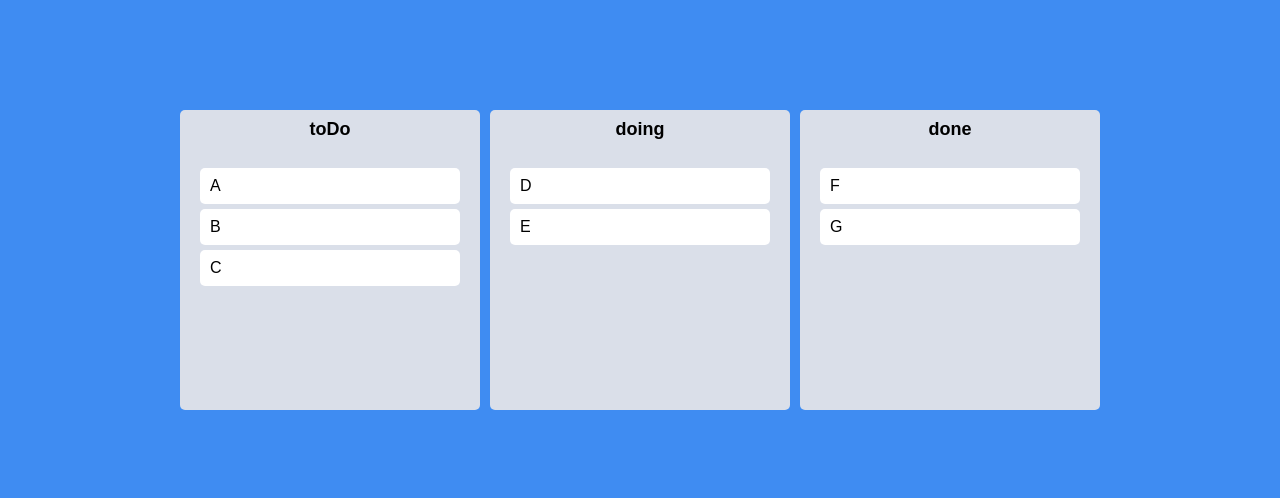
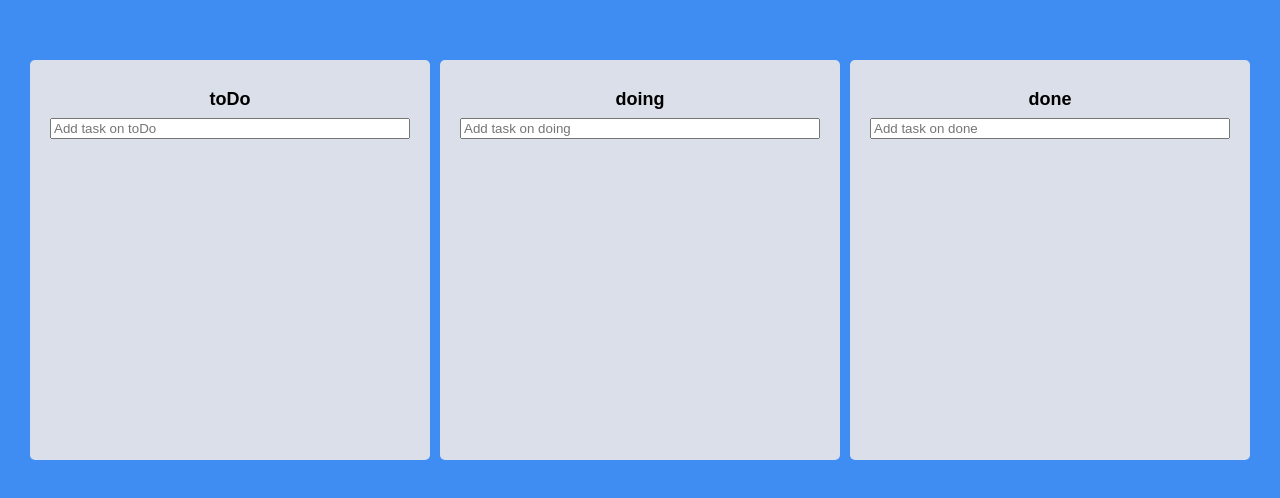
Before and after one commit to KimJunhyeong1/trello-clone, a React (Create React App) app: page / in a window 1280 px wide. Shown: the part 140-638 px from the top of the page. Built offline with nearby package versions, Linux system fonts and the light colour scheme.

Commit message:
feat: add task form

```diff
--- a/src/components/board/board.component.tsx
+++ b/src/components/board/board.component.tsx
@@ -1,5 +1,6 @@
 import { Droppable } from "react-beautiful-dnd";
-import { useRecoilValue } from "recoil";
+import { useForm } from "react-hook-form";
+import { useRecoilState } from "recoil";
 import styled from "styled-components";
 import todoState from "../../recoil/todo";
 import DraggableCardComponent from "../draggableCard/draggableCard.component";
@@ -8,12 +9,33 @@
   boardId: string;
 }
 
+interface IForm {
+  toDo: string;
+}
+
 const Board = ({ boardId }: IBoardProps) => {
-  const boardList = useRecoilValue(todoState)[boardId];
+  const { register, setValue, handleSubmit } = useForm<IForm>();
+  const [toDo, setToDo] = useRecoilState(todoState);
+  const boardList = toDo[boardId];
+  const onValid = ({ toDo }: IForm) => {
+    const newTodo = { id: Date.now(), text: toDo };
+
+    setToDo((prevBoards) => {
+      return { ...prevBoards, [boardId]: [...prevBoards[boardId], newTodo] };
+    });
+    setValue("toDo", "");
+  };
 
   return (
     <Wrapper>
       <Title>{boardId}</Title>
+      <Form onSubmit={handleSubmit(onValid)}>
+        <input
+          {...register("toDo", { required: true })}
+          type="text"
+          placeholder={`Add task on ${boardId}`}
+        />
+      </Form>
       <Droppable droppableId={boardId}>
         {(boardDroppableProvided, snapshot) => (
           <Area
@@ -22,10 +44,11 @@
             ref={boardDroppableProvided.innerRef}
             {...boardDroppableProvided.droppableProps}
           >
-            {boardList.map((element, index) => (
+            {boardList.map((todo, index) => (
               <DraggableCardComponent
-                key={element}
-                toDo={element}
+                key={todo.id}
+                toDoId={todo.id}
+                toDoText={todo.text}
                 index={index}
               />
             ))}
@@ -40,11 +63,12 @@
 const Wrapper = styled.div`
   display: flex;
   flex-direction: column;
-  width: 300px;
-  padding-top: 10px;
+  width: 400px;
+  padding: 20px;
+  padding-top: 30px;
   background-color: ${(props) => props.theme.boardColor};
   border-radius: 5px;
-  min-height: 300px;
+  min-height: 400px;
   overflow: hidden;
 `;
 
@@ -72,4 +96,11 @@
   font-size: 18px;
 `;
 
+const Form = styled.form`
+  width: 100%;
+  input {
+    width: 100%;
+  }
+`;
+
 export default Board;
--- a/src/components/draggableCard/draggableCard.component.tsx
+++ b/src/components/draggableCard/draggableCard.component.tsx
@@ -3,13 +3,14 @@
 import styled from "styled-components";
 
 interface IDraggableCardProps {
-  toDo: string;
+  toDoId: number;
+  toDoText: string;
   index: number;
 }
 
-const DraggableCard = ({ toDo, index }: IDraggableCardProps) => {
+const DraggableCard = ({ toDoId, toDoText, index }: IDraggableCardProps) => {
   return (
-    <Draggable key={toDo} draggableId={toDo} index={index}>
+    <Draggable draggableId={toDoId + ""} index={index}>
       {(cardDraggableProvided, snapshot) => (
         <Card
           isDragging={snapshot.isDragging}
@@ -17,7 +18,7 @@
           {...cardDraggableProvided.dragHandleProps}
           {...cardDraggableProvided.draggableProps}
         >
-          {toDo}
+          {toDoText}
         </Card>
       )}
     </Draggable>
--- a/src/recoil/todo/atom.ts
+++ b/src/recoil/todo/atom.ts
@@ -1,15 +1,20 @@
 import { atom } from "recoil";
 
+export interface ITodo {
+  id: number;
+  text: string;
+}
+
 interface ITodoState {
-  [key: string]: string[];
+  [key: string]: ITodo[];
 }
 
 const todoState = atom<ITodoState>({
   key: "toDO",
   default: {
-    toDo: ["A", "B", "C"],
-    doing: ["D", "E"],
-    done: ["F", "G"],
+    toDo: [],
+    doing: [],
+    done: [],
   },
 });
 
```
